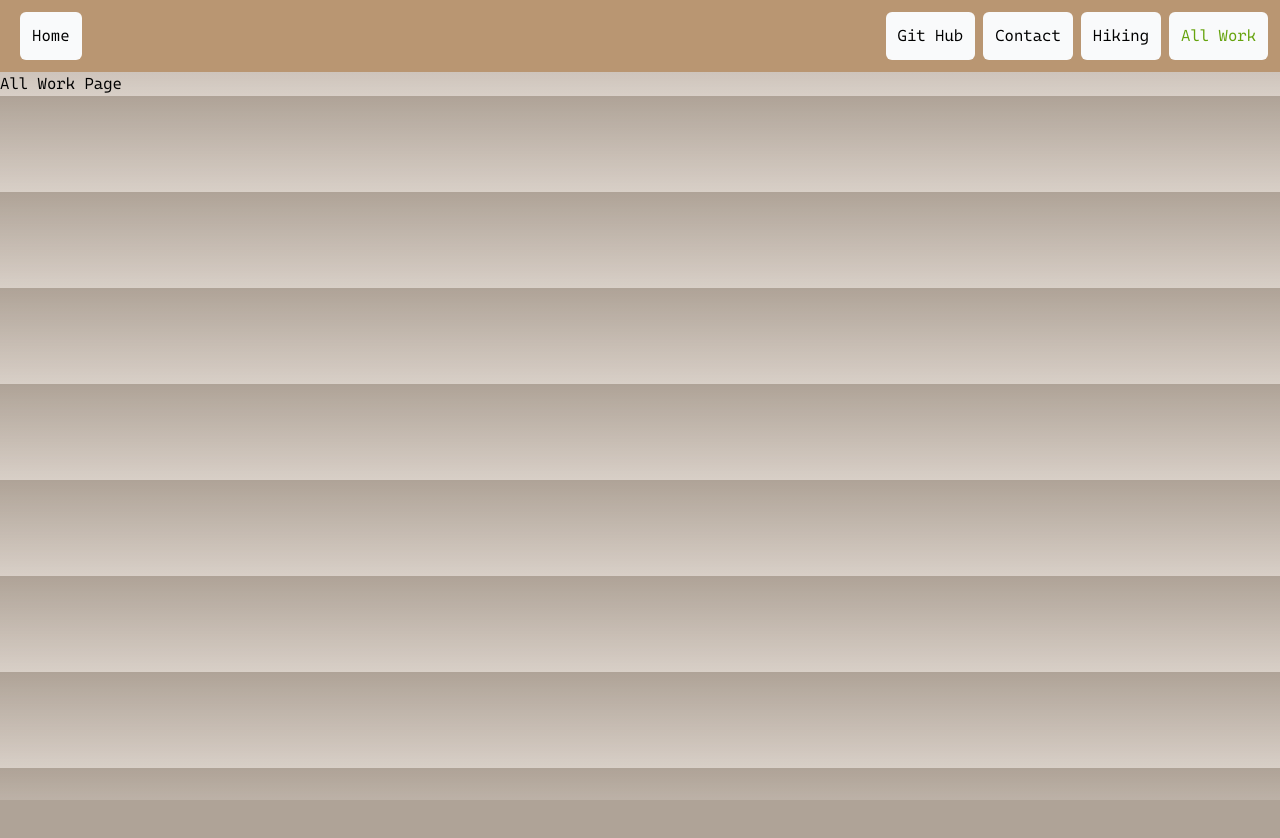
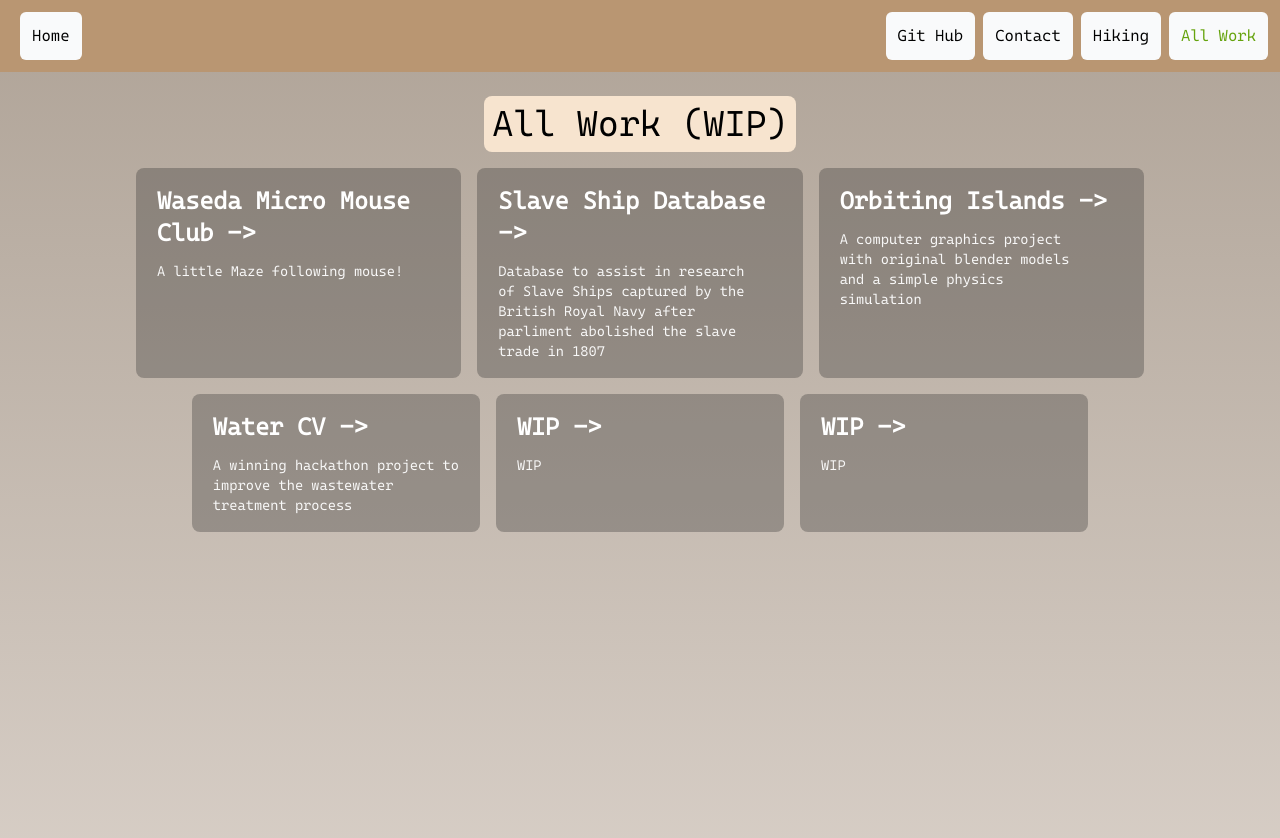
Before and after one commit to Gabriel-J-Young/Gabriel-J-Young.github.io, a Next.js app: page /all_work in a window 1280 px wide. Shown: the top 838 px of the page. Before the commit the page ends 800 px from the top, so only its background shows below. Built offline with nearby package versions, Linux system fonts and the light colour scheme.

Commit message:
fix water cv page

```diff
--- a/app/all_work/page.js
+++ b/app/all_work/page.js
@@ -1,3 +1,119 @@
 export default function Page() {
-    return <p>All Work Page</p>;
+  return (
+    <div>
+    <main className="flex min-h-screen flex-col items-center p-2 m-2">
+      <div className="flex text-4xl justify-center p-2 rounded-lg bg-sazerac m-2">
+        <h2>All Work (WIP)</h2>
+      </div>
+
+        <div className="mb-32 grid text-center text-white lg:max-w-5xl lg:mb-0 lg:grid-cols-3 lg:text-left">
+          <a
+            href="/all_work/wmmc"
+            className="group rounded-lg border border-transparent px-5 py-4 transition-colors
+            border-neutral-700 bg-neutral-800/30 hover:bg-neutral-900/40 hover:border-neutral-800 m-2"
+            target="_blank"
+            rel="noopener noreferrer"
+          >
+            <h2 className={`mb-3 text-2xl font-semibold`}>
+              Waseda Micro Mouse Club{" "}
+              <span className="inline-block transition-transform group-hover:translate-x-1 motion-reduce:transform-none">
+                -&gt;
+              </span>
+            </h2>
+            <p className={`m-0 max-w-[30ch] text-sm opacity-95`}>
+              A little Maze following mouse!
+            </p>
+          </a>
+          <a
+            href="/all_work/slave_ship_database"
+            className="group rounded-lg border border-transparent px-5 py-4 transition-colors
+            border-neutral-700 bg-neutral-800/30 hover:bg-neutral-900/40 hover:border-neutral-800 m-2"
+            target="_blank"
+            rel="noopener noreferrer"
+          >
+            <h2 className={`mb-3 text-2xl font-semibold`}>
+              Slave Ship Database{" "}
+              <span className="inline-block transition-transform group-hover:translate-x-1 motion-reduce:transform-none">
+                -&gt;
+              </span>
+            </h2>
+            <p className={`m-0 max-w-[30ch] text-sm opacity-95`}>
+              Database to assist in research of Slave Ships captured by the British Royal Navy after parliment abolished the slave trade in 1807
+            </p>
+          </a>
+          <a
+            href="/all_work/orbiting_islands"
+            className="group rounded-lg border border-transparent px-5 py-4 transition-colors
+            border-neutral-700 bg-neutral-800/30 hover:bg-neutral-900/40 hover:border-neutral-800 m-2"
+            target="_blank"
+            rel="noopener noreferrer"
+          >
+            <h2 className={`mb-3 text-2xl font-semibold`}>
+              Orbiting Islands{" "}
+              <span className="inline-block transition-transform group-hover:translate-x-1 motion-reduce:transform-none">
+                -&gt;
+              </span>
+            </h2>
+            <p className={`m-0 max-w-[30ch] text-sm opacity-95`}>
+            A computer graphics project with original blender models and a simple physics simulation
+            </p>
+          </a>
+        </div>
+
+        <div className="mb-32 grid text-center text-white lg:max-w-5xl lg:mb-0 lg:grid-cols-3 lg:text-left">
+          <a
+            href="/all_work/water_cv"
+            className="group rounded-lg border border-transparent px-5 py-4 transition-colors
+            border-neutral-700 bg-neutral-800/30 hover:bg-neutral-900/40 hover:border-neutral-800 m-2"
+            target="_blank"
+            rel="noopener noreferrer"
+          >
+            <h2 className={`mb-3 text-2xl font-semibold`}>
+              Water CV{" "}
+              <span className="inline-block transition-transform group-hover:translate-x-1 motion-reduce:transform-none">
+                -&gt;
+              </span>
+            </h2>
+            <p className={`m-0 max-w-[30ch] text-sm opacity-95`}>
+              A winning hackathon project to improve the wastewater treatment process
+            </p>
+          </a>
+          <a
+            href="https://gabrieljyoung.com"
+            className="group rounded-lg border border-transparent px-5 py-4 transition-colors
+            border-neutral-700 bg-neutral-800/30 hover:bg-neutral-900/40 hover:border-neutral-800 m-2"
+            target="_blank"
+            rel="noopener noreferrer"
+          >
+            <h2 className={`mb-3 text-2xl font-semibold`}>
+              WIP{" "}
+              <span className="inline-block transition-transform group-hover:translate-x-1 motion-reduce:transform-none">
+                -&gt;
+              </span>
+            </h2>
+            <p className={`m-0 max-w-[30ch] text-sm opacity-95`}>
+              WIP
+            </p>
+          </a>
+          <a
+            href="https://gabrieljyoung.com"
+            className="group rounded-lg border border-transparent px-5 py-4 transition-colors
+            border-neutral-700 bg-neutral-800/30 hover:bg-neutral-900/40 hover:border-neutral-800 m-2"
+            target="_blank"
+            rel="noopener noreferrer"
+          >
+            <h2 className={`mb-3 text-2xl font-semibold`}>
+              WIP{" "}
+              <span className="inline-block transition-transform group-hover:translate-x-1 motion-reduce:transform-none">
+                -&gt;
+              </span>
+            </h2>
+            <p className={`m-0 max-w-[30ch] text-sm opacity-95`}>
+              WIP
+            </p>
+          </a>
+        </div>
+    </main>
+    </div>
+  );
   }
--- a/app/contact/page.js
+++ b/app/contact/page.js
@@ -1,3 +1,15 @@
 export default function Page() {
-    return <p>Contact Page</p>;
+    return (
+      <div>
+      <main className="flex min-h-screen flex-col items-center p-2 ">
+        <div className="flex text-4xl justify-center p-2 rounded-lg bg-sazerac">
+          <h2>Contact:</h2>
+        </div>
+
+        <div className="flex flex-row text-md justify-center max-w-prose m-2 p-4 rounded-lg bg-sazerac">
+          <p>Email: gabrieljacksonyoung@gmail.com</p></div>
+
+      </main>
+      </div>
+    );
   }
--- a/app/hiking/page.js
+++ b/app/hiking/page.js
@@ -1,3 +1,16 @@
 export default function Page() {
-    return <p>Hiking Page</p>;
+    return (
+      <div>
+      <main className="flex min-h-screen flex-col items-center p-2 ">
+        <div className="flex text-4xl justify-center p-2 rounded-lg bg-sazerac">
+          <h2>Hiking Page:</h2>
+        </div>
+
+        <div className="flex flex-row text-md justify-center max-w-prose m-2 p-4 rounded-lg bg-sazerac">
+          <p>WIP!<br/>
+          I plan to log some hike and import some strava data here</p></div>
+
+      </main>
+      </div>
+    );
   }
```
Also changed, not shown: app/all_work/water_cv/page.js (+20 -68 lines).
